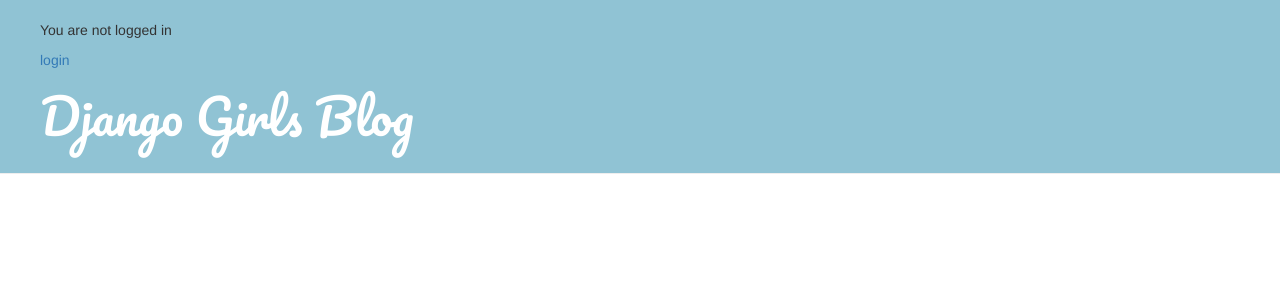
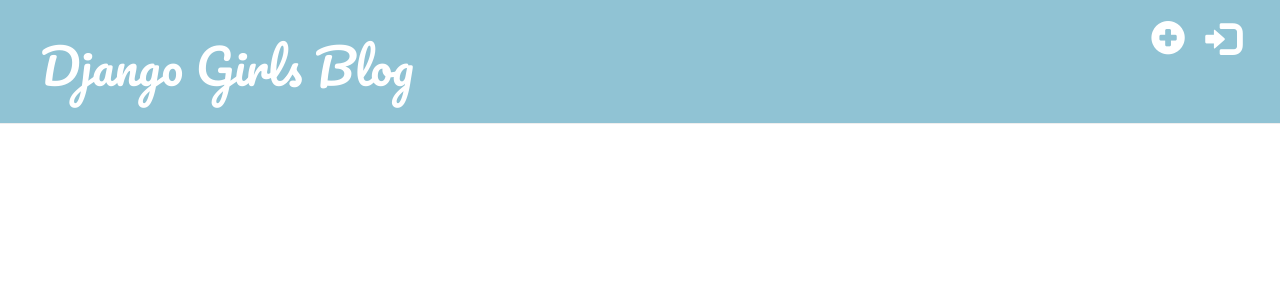
Before and after one commit to Stanislava2609/my-first-blog, a Django app: page / in a window 1280 px wide. Shown: the top 300 px of the page. Run offline with Django 3.2, Linux system fonts and the light colour scheme; data that the repository does not hold is empty; some libraries are stand-ins or nearby versions.

Commit message:
КНОПКИ

```diff
--- a/mysite/blog/templates/blog/base.html
+++ b/mysite/blog/templates/blog/base.html
@@ -12,11 +12,11 @@
 <div class="page-header">
     {% if user.is_authenticated %}
         <p>Hi {{ user.username }}!</p>
-        <p><a href="{% url 'logout' %}">logout</a></p>
+        <a href="{% url 'logout' %}" class="top-menu"><span class="glyphicon glyphicon-log-out"></span></a>
         <a href="{% url 'post_new' %}" class="top-menu"><span class="glyphicon glyphicon-plus"></span></a>
     {% else %}
-        <p>You are not logged in</p>
-        <a href="{% url 'login' %}">login</a>
+        <a href="{% url 'login' %}" class="top-menu"><span class="glyphicon glyphicon-log-in"></span></a>
+        <a href="{% url 'signup' %}" class="top-menu"><span class="glyphicon glyphicon-plus-sign"></span></a>
     {% endif %}
     <h1><a href="/">Django Girls Blog</a></h1>
 </div>
```
